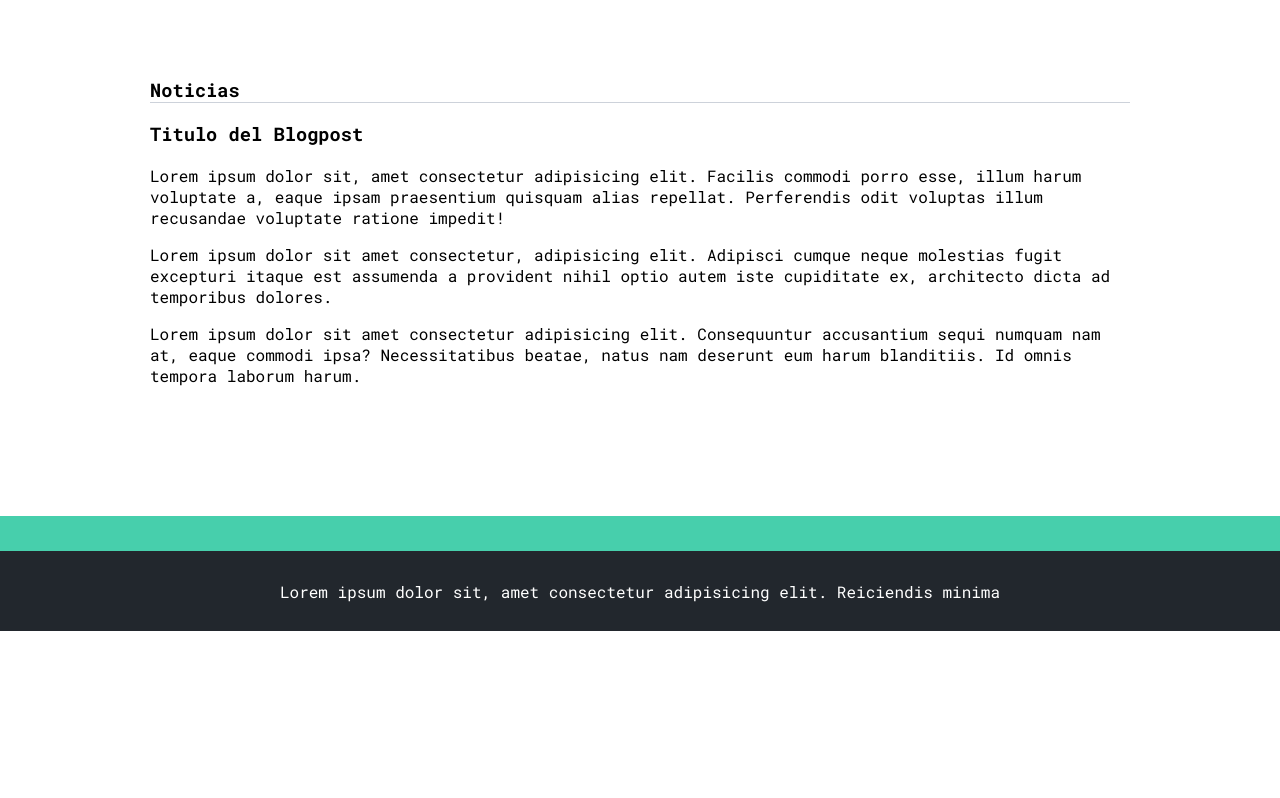
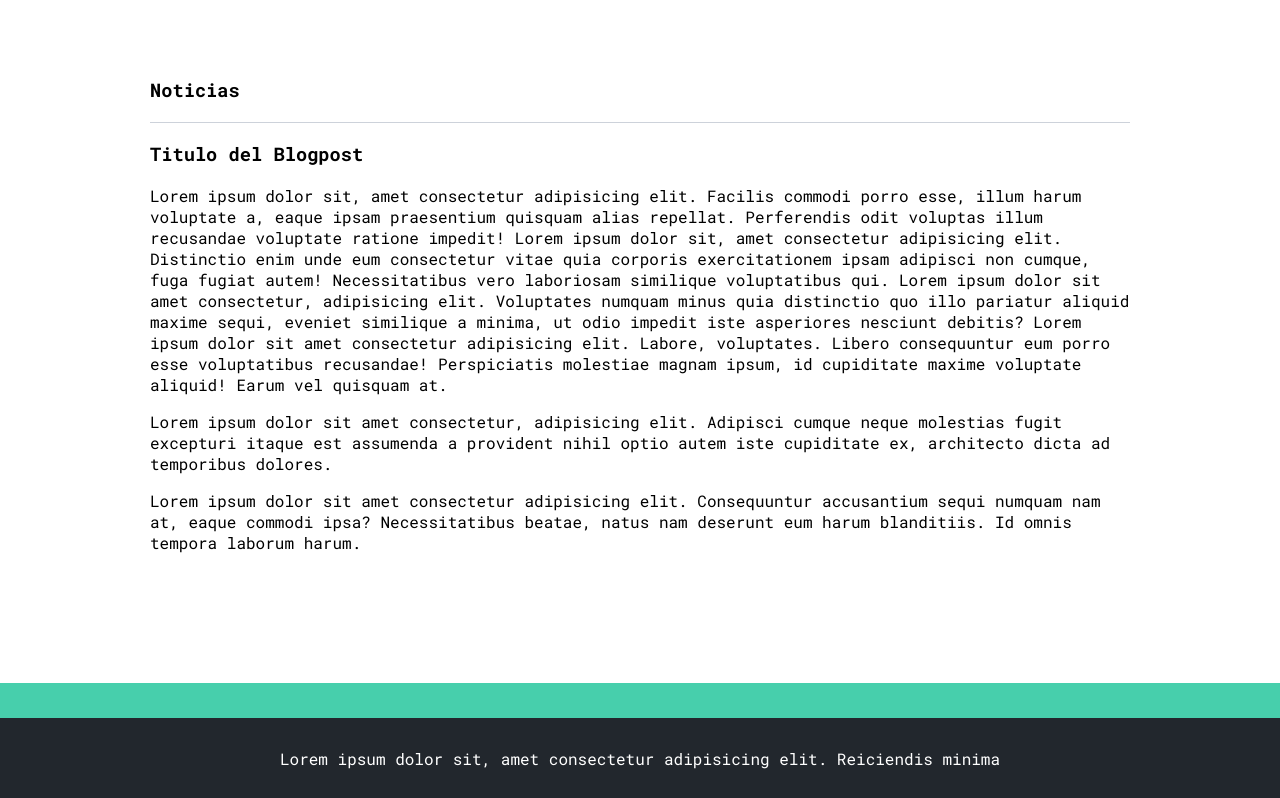
Before and after one commit to EduardoLizarazu/Mi-blog-personal, a plain HTML site: page blog.html in a window 1280 px wide. Shown: the part 143-941 px from the top of the page. Before the commit the page ends 800 px from the top, so only its background shows below. Drawn offline with Linux system fonts and the light colour scheme.

Commit message:
Added more text lorem and added style to noticias part

```diff
--- a/blog.html
+++ b/blog.html
@@ -37,7 +37,7 @@
                 <h3>Noticias</h3>
                 <article>
                     <h1>Titulo del Blogpost</h1>
-                    <p>Lorem ipsum dolor sit, amet consectetur adipisicing elit. Facilis commodi porro esse, illum harum voluptate a, eaque ipsam praesentium quisquam alias repellat. Perferendis odit voluptas illum recusandae voluptate ratione impedit!</p>
+                    <p>Lorem ipsum dolor sit, amet consectetur adipisicing elit. Facilis commodi porro esse, illum harum voluptate a, eaque ipsam praesentium quisquam alias repellat. Perferendis odit voluptas illum recusandae voluptate ratione impedit! Lorem ipsum dolor sit, amet consectetur adipisicing elit. Distinctio enim unde eum consectetur vitae quia corporis exercitationem ipsam adipisci non cumque, fuga fugiat autem! Necessitatibus vero laboriosam similique voluptatibus qui. Lorem ipsum dolor sit amet consectetur, adipisicing elit. Voluptates numquam minus quia distinctio quo illo pariatur aliquid maxime sequi, eveniet similique a minima, ut odio impedit iste asperiores nesciunt debitis? Lorem ipsum dolor sit amet consectetur adipisicing elit. Labore, voluptates. Libero consequuntur eum porro esse voluptatibus recusandae! Perspiciatis molestiae magnam ipsum, id cupiditate maxime voluptate aliquid! Earum vel quisquam at.</p>
                     <p>Lorem ipsum dolor sit amet consectetur, adipisicing elit. Adipisci cumque neque molestias fugit excepturi itaque est assumenda a provident nihil optio autem iste cupiditate ex, architecto dicta ad temporibus dolores.</p>
                     <p>Lorem ipsum dolor sit amet consectetur adipisicing elit. Consequuntur accusantium sequi numquam nam at, eaque commodi ipsa? Necessitatibus beatae, natus nam deserunt eum harum blanditiis. Id omnis tempora laborum harum.</p>
                 </article>
--- a/css/main.css
+++ b/css/main.css
@@ -206,4 +206,8 @@ footer p {
 }
 .blogpost-main-container h3 {
     border-bottom: 1px solid #cdd2da;
+    padding-bottom: 20px;
 }
+.blogpost-main-container section h1 {
+    font-size: 35px;
+}
```
